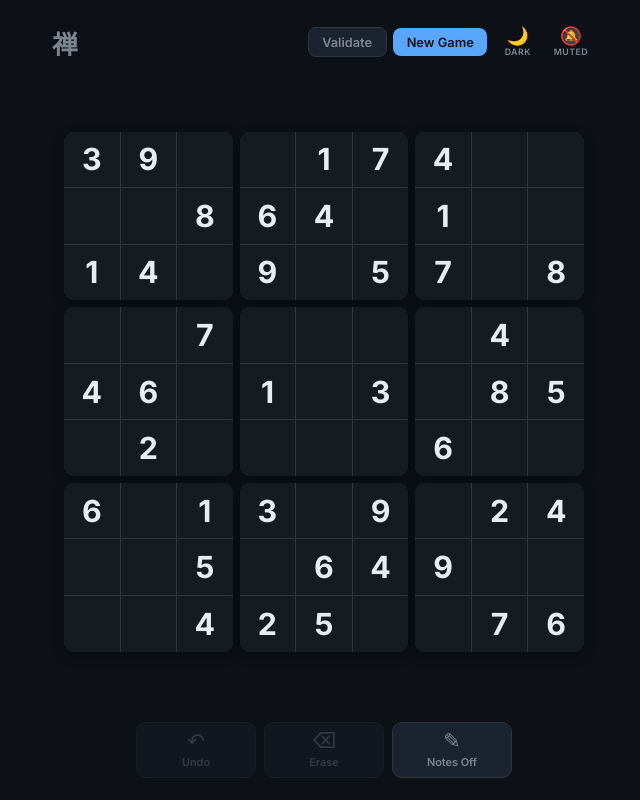
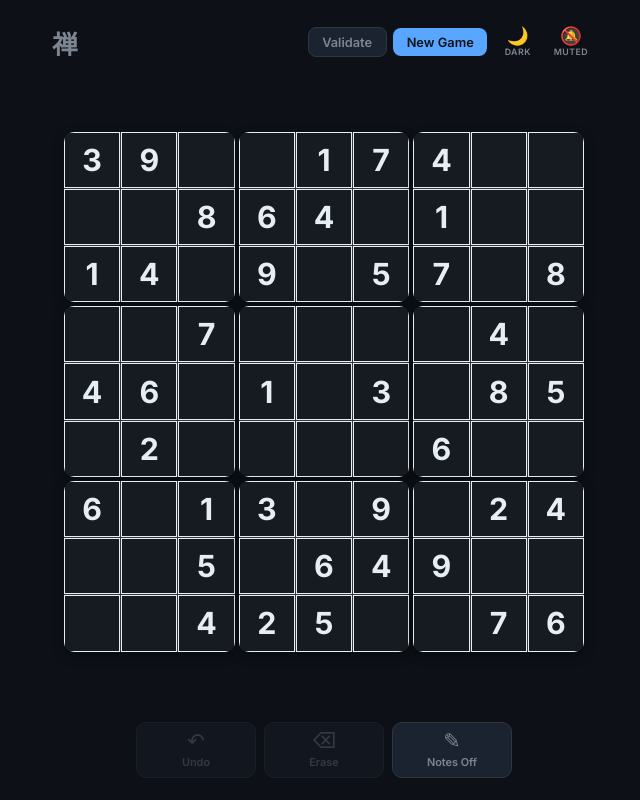
Before and after one commit to kaberkabouter/struggles, a Svelte app: page / in a window 1280 px wide. Shown: the whole page, without its empty margins (316-956 px from the left). Built offline with nearby package versions, Linux system fonts and the light colour scheme.

Commit message:
feat: adjust island gap size and add border to Board component

```diff
--- a/src/app.css
+++ b/src/app.css
@@ -27,7 +27,7 @@
   --island-bg:       #161b22;
   --island-border:   #30363d;
   --island-shadow:   rgba(0, 0, 0, 0.4);
-  --island-gap:      7px;
+  --island-gap:      4px;
 
   --radial-slice-bg:       rgba(22, 27, 34, 0.96);
   --radial-slice-hover:    #58a6ff;
--- a/src/components/Board.svelte
+++ b/src/components/Board.svelte
@@ -197,5 +197,6 @@
     display: flex;
     align-items: stretch;
     justify-content: stretch;
+    border: 1px solid;
   }
 </style>
```
